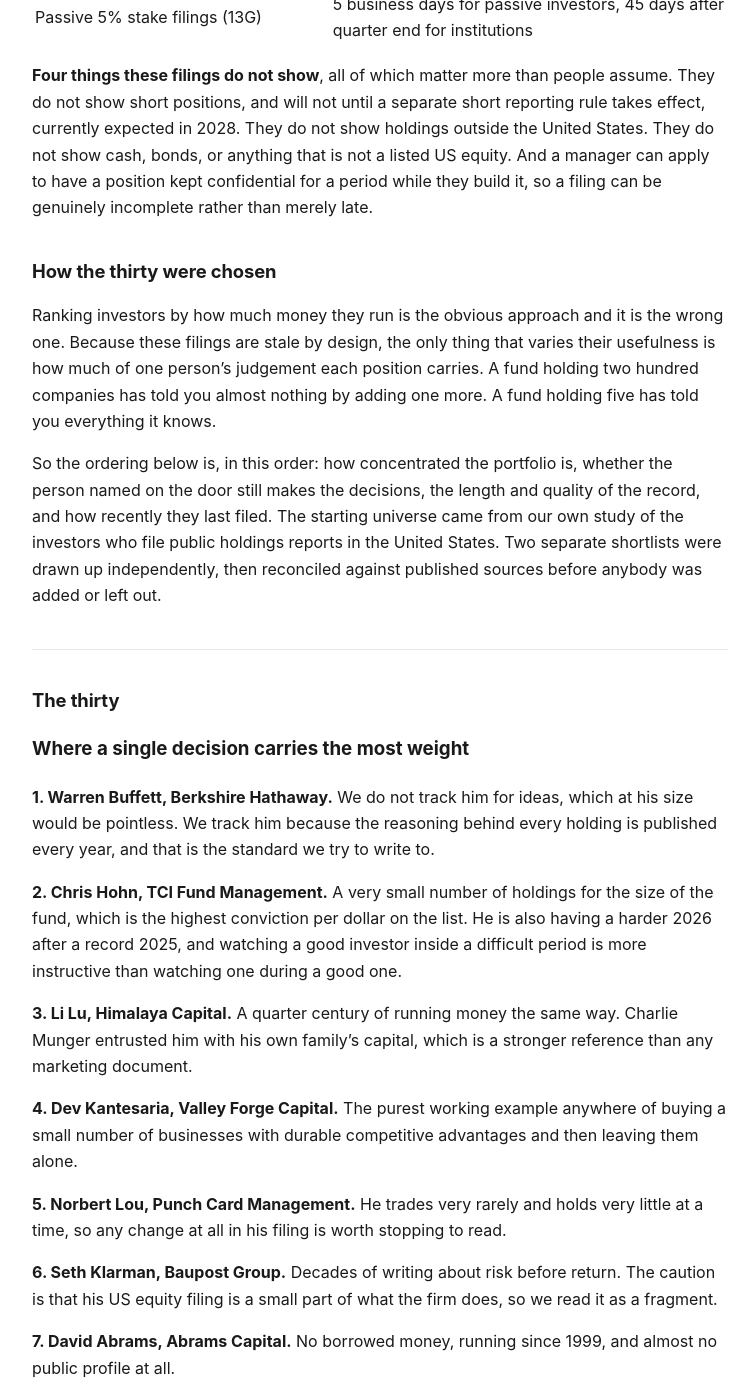
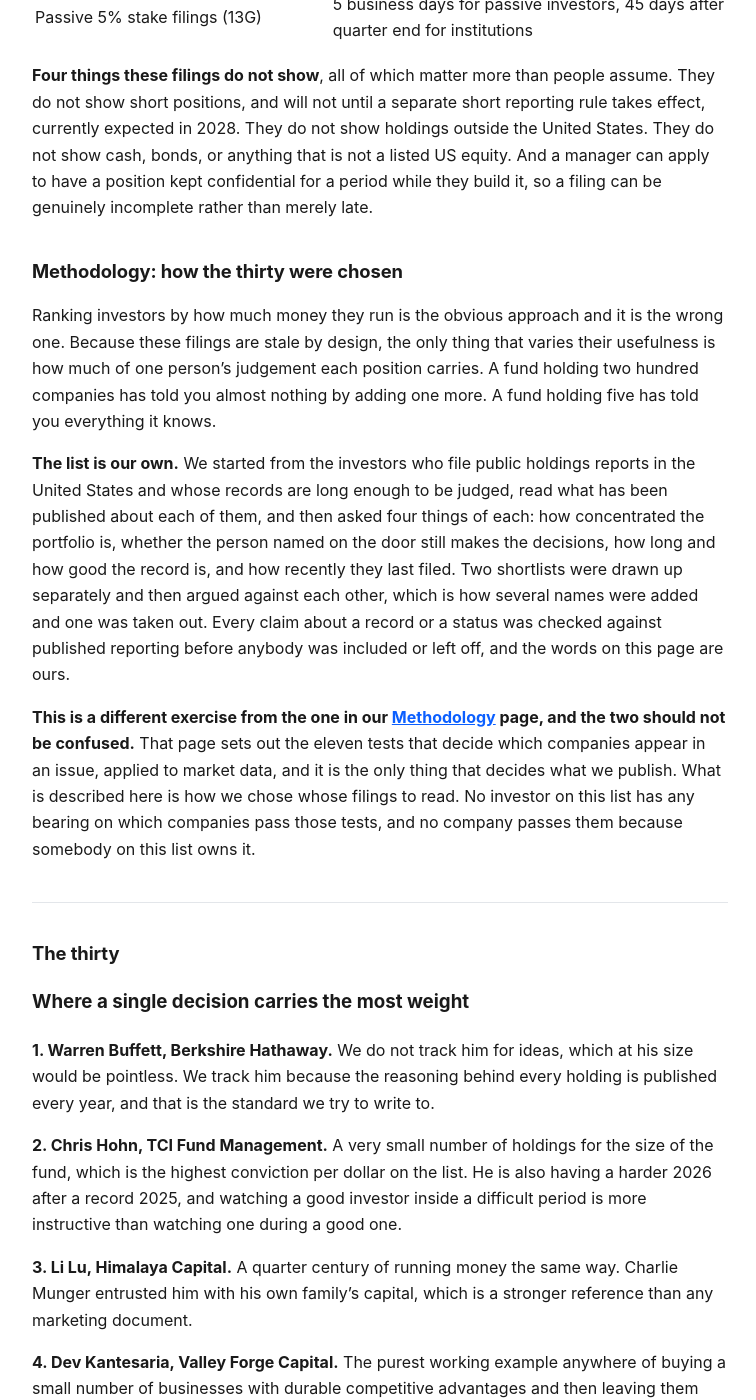
Before and after one commit to themicrocapinvestor/MM-Policies, a Jekyll site: the page built from tracker.md, in a window 1280 px wide and 1400 px high, scrolled down 1248 px. Shown: the whole window, without its empty margins (260-1016 px from the left). Built offline with Jekyll 4.4.1, drawn with Linux system fonts in a browser that asks for light colours.

Commit message:
Tracker: make it a Methodology section, and say what it is not
Named Methodology, because that is what it is and it is the word a reader
already knows from the rest of the site.

Two fixes inside it. The criteria were introduced as "the tests above" when they
appear in the same sentence, which pointed nowhere. And "tests" already means
something specific here, the eleven that decide which companies reach an issue,
so using it for how investors are picked invited exactly the confusion this page
exists to prevent. They are now four things asked of each investor, and the word
tests stays reserved.

Adds the paragraph that keeps the two apart: the eleven tests decide what we
publish, this decides whose filings we read, no investor on the list has any
bearing on which companies pass, and no company passes because somebody on the
list owns it. It is the same separation the distributor page makes about
commission, and it needed saying here too.

```diff
--- a/tracker.md
+++ b/tracker.md
@@ -54,7 +54,7 @@ They do not show cash, bonds, or anything that is not a listed US equity. And a
 apply to have a position kept confidential for a period while they build it, so a filing
 can be genuinely incomplete rather than merely late.
 
-## How the thirty were chosen
+## Methodology: how the thirty were chosen
 
 Ranking investors by how much money they run is the obvious approach and it is the wrong
 one. Because these filings are stale by design, the only thing that varies their usefulness
@@ -62,12 +62,21 @@ is how much of one person's judgement each position carries. A fund holding two
 companies has told you almost nothing by adding one more. A fund holding five has told you
 everything it knows.
 
-So the ordering below is, in this order: how concentrated the portfolio is, whether the
-person named on the door still makes the decisions, the length and quality of the record,
-and how recently they last filed. The starting universe came from our own study of the
-investors who file public holdings reports in the United States. Two separate shortlists
-were drawn up independently, then reconciled against published sources before anybody was
-added or left out.
+**The list is our own.** We started from the investors who file public holdings reports in
+the United States and whose records are long enough to be judged, read what has been
+published about each of them, and then asked four things of each: how concentrated the
+portfolio is, whether the person named on the door still makes the decisions, how long and
+how good the record is, and how recently they last filed. Two shortlists were drawn up
+separately and then argued against each other, which is how several names were added and
+one was taken out. Every claim about a record or a status was checked against published
+reporting before anybody was included or left off, and the words on this page are ours.
+
+**This is a different exercise from the one in our [Methodology](methodology.html) page,
+and the two should not be confused.** That page sets out the eleven tests that decide which
+companies appear in an issue, applied to market data, and it is the only thing that decides
+what we publish. What is described here is how we chose whose filings to read. No investor
+on this list has any bearing on which companies pass those tests, and no company passes
+them because somebody on this list owns it.
 
 ---
 
```
